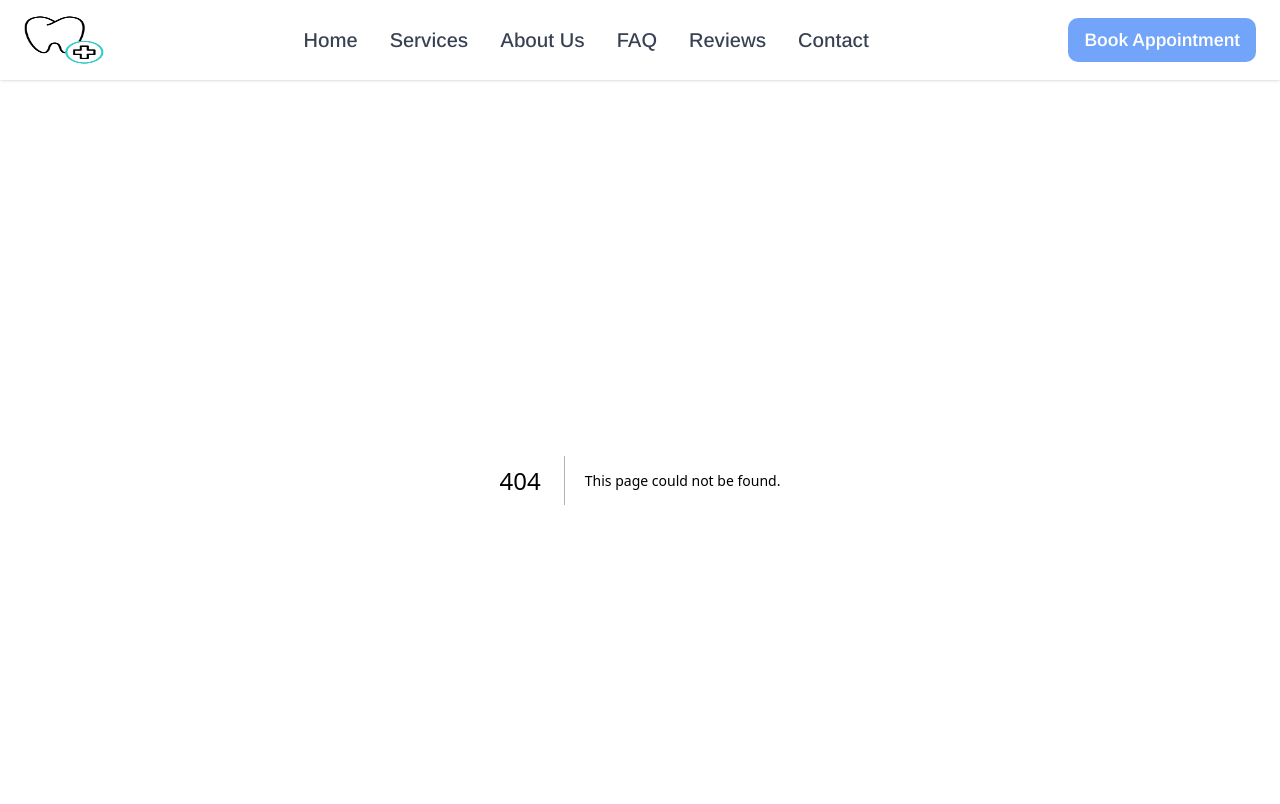
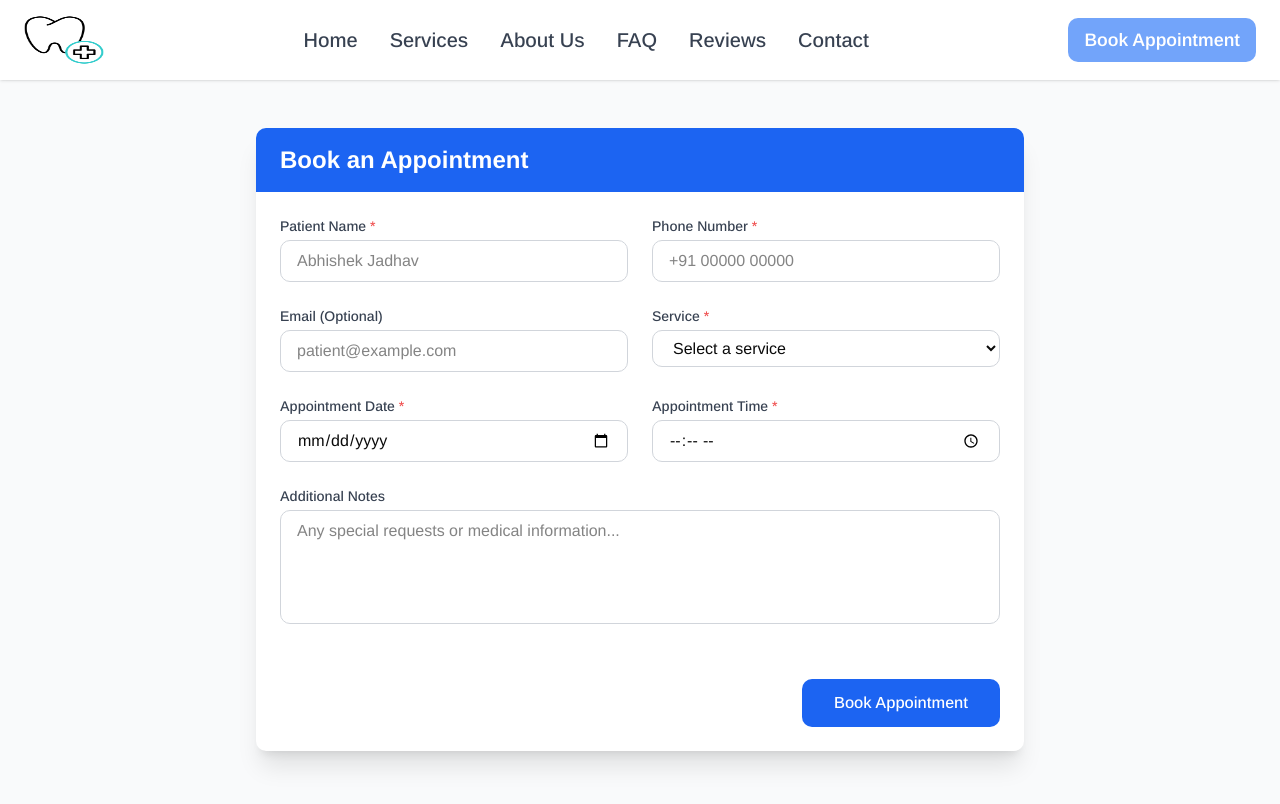
Before and after one commit to Somajadhav33/Dental-Clinic, a Next.js app: page /book-appointment in a window 1280 px wide. Before the commit this address had no page. Shown: the top 804 px of the page. Built offline with nearby package versions, Linux system fonts and the light colour scheme.

Commit message:
add: book- appointment page

```diff
--- /dev/null
+++ b/app/book-appointment/page.js
@@ -0,0 +1,219 @@
+"use client";
+
+import { useSearchParams } from "next/navigation";
+import React, { useState, useEffect } from "react";
+
+const AppointmentForm = () => {
+  const searchParams = useSearchParams();
+
+  const [formData, setFormData] = useState({
+    patient_name: "",
+    phone: "",
+    email: "",
+    service: "",
+    appointment_date: "",
+    appointment_time: "",
+    notes: "",
+  });
+
+  useEffect(() => {
+    const serviceFromUrl = searchParams.get("service");
+    if (serviceFromUrl) {
+      const decodedService = decodeURIComponent(serviceFromUrl);
+      // eslint-disable-next-line react-hooks/set-state-in-effect
+      setFormData((prev) => ({ ...prev, service: decodedService }));
+    }
+  }, [searchParams]);
+
+  const handleChange = (e) => {
+    const { name, value } = e.target;
+    setFormData((prev) => ({
+      ...prev,
+      [name]: value,
+    }));
+  };
+
+  const handleSubmit = (e) => {
+    e.preventDefault();
+    console.log("Appointment Data:", formData);
+    alert("Appointment booked successfully!");
+  };
+
+  const today = new Date().toISOString().split("T")[0];
+
+  return (
+    <div className="min-h-screen bg-gray-50 py-12 px-4 sm:px-6 lg:px-8">
+      <div className="max-w-3xl mx-auto">
+        <div className="bg-white shadow-xl rounded-lg overflow-hidden">
+          <div className="bg-blue-600 px-6 py-4">
+            <h2 className="text-2xl font-bold text-white">
+              Book an Appointment
+            </h2>
+          </div>
+
+          <form onSubmit={handleSubmit} className="p-6 space-y-6">
+            <div className="grid grid-cols-1 md:grid-cols-2 gap-6">
+              {/* Patient Name */}
+              <div>
+                <label
+                  htmlFor="patient_name"
+                  className="block text-sm font-medium text-gray-700 mb-1"
+                >
+                  Patient Name <span className="text-red-500">*</span>
+                </label>
+                <input
+                  type="text"
+                  id="patient_name"
+                  name="patient_name"
+                  value={formData.patient_name}
+                  onChange={handleChange}
+                  required
+                  className="w-full px-4 py-2 border border-gray-300 rounded-lg focus:ring-2 focus:ring-blue-500 focus:border-transparent outline-none transition"
+                  placeholder="Abhishek Jadhav"
+                />
+              </div>
+
+              {/* Phone */}
+              <div>
+                <label
+                  htmlFor="phone"
+                  className="block text-sm font-medium text-gray-700 mb-1"
+                >
+                  Phone Number <span className="text-red-500">*</span>
+                </label>
+                <input
+                  type="tel"
+                  id="phone"
+                  name="phone"
+                  value={formData.phone}
+                  onChange={handleChange}
+                  required
+                  className="w-full px-4 py-2 border border-gray-300 rounded-lg focus:ring-2 focus:ring-blue-500 focus:border-transparent outline-none transition"
+                  placeholder="+91 00000 00000"
+                />
+              </div>
+
+              {/* Email (Optional) */}
+              <div>
+                <label
+                  htmlFor="email"
+                  className="block text-sm font-medium text-gray-700 mb-1"
+                >
+                  Email (Optional)
+                </label>
+                <input
+                  type="email"
+                  id="email"
+                  name="email"
+                  value={formData.email}
+                  onChange={handleChange}
+                  className="w-full px-4 py-2 border border-gray-300 rounded-lg focus:ring-2 focus:ring-blue-500 focus:border-transparent outline-none transition"
+                  placeholder="patient@example.com"
+                />
+              </div>
+
+              {/* Service */}
+              <div>
+                <label
+                  htmlFor="service"
+                  className="block text-sm font-medium text-gray-700 mb-1"
+                >
+                  Service <span className="text-red-500">*</span>
+                </label>
+                <select
+                  id="service"
+                  name="service"
+                  value={formData.service}
+                  onChange={handleChange}
+                  required
+                  className="w-full px-4 py-2 border border-gray-300 rounded-lg focus:ring-2 focus:ring-blue-500 focus:border-transparent outline-none transition"
+                >
+                  <option value="">Select a service</option>
+                  <option value="General Checkup">General Checkup</option>
+                  <option value="Dental Cleaning (Scaling)">
+                    Dental Cleaning (Scaling)
+                  </option>
+                  <option value="Eye Exam">Eye Exam</option>
+                  <option value="Physiotherapy">Physiotherapy</option>
+                  <option value="Vaccination">Vaccination</option>
+                  <option value="Blood Test">Blood Test</option>
+                  <option value="Other">Other</option>
+                </select>
+              </div>
+
+              {/* Appointment Date */}
+              <div>
+                <label
+                  htmlFor="appointment_date"
+                  className="block text-sm font-medium text-gray-700 mb-1"
+                >
+                  Appointment Date <span className="text-red-500">*</span>
+                </label>
+                <input
+                  type="date"
+                  id="appointment_date"
+                  name="appointment_date"
+                  value={formData.appointment_date}
+                  onChange={handleChange}
+                  required
+                  min={today}
+                  className="w-full px-4 py-2 border border-gray-300 rounded-lg focus:ring-2 focus:ring-blue-500 focus:border-transparent outline-none transition"
+                />
+              </div>
+
+              {/* Appointment Time */}
+              <div>
+                <label
+                  htmlFor="appointment_time"
+                  className="block text-sm font-medium text-gray-700 mb-1"
+                >
+                  Appointment Time <span className="text-red-500">*</span>
+                </label>
+                <input
+                  type="time"
+                  id="appointment_time"
+                  name="appointment_time"
+                  value={formData.appointment_time}
+                  onChange={handleChange}
+                  required
+                  className="w-full px-4 py-2 border border-gray-300 rounded-lg focus:ring-2 focus:ring-blue-500 focus:border-transparent outline-none transition"
+                />
+              </div>
+            </div>
+
+            {/* Notes */}
+            <div>
+              <label
+                htmlFor="notes"
+                className="block text-sm font-medium text-gray-700 mb-1"
+              >
+                Additional Notes
+              </label>
+              <textarea
+                id="notes"
+                name="notes"
+                value={formData.notes}
+                onChange={handleChange}
+                rows={4}
+                className="w-full px-4 py-2 border border-gray-300 rounded-lg focus:ring-2 focus:ring-blue-500 focus:border-transparent outline-none transition resize-none"
+                placeholder="Any special requests or medical information..."
+              />
+            </div>
+
+            {/* Submit Button */}
+            <div className="flex justify-end pt-6">
+              <button
+                type="submit"
+                className="px-8 py-3 bg-blue-600 text-white font-medium rounded-lg hover:bg-blue-700 focus:outline-none focus:ring-2 focus:ring-blue-500 focus:ring-offset-2 transition transform hover:scale-105"
+              >
+                Book Appointment
+              </button>
+            </div>
+          </form>
+        </div>
+      </div>
+    </div>
+  );
+};
+
+export default AppointmentForm;
```
